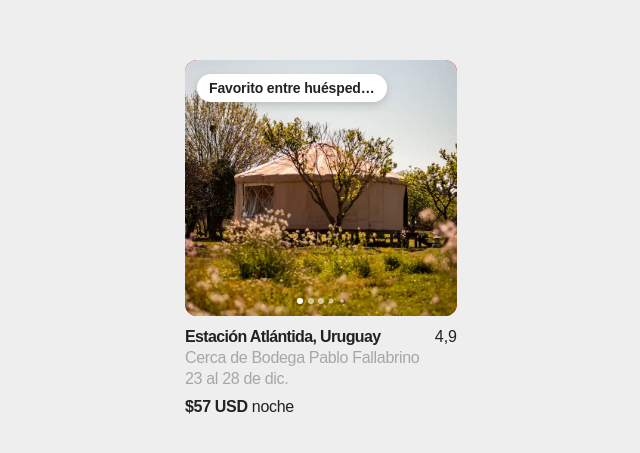
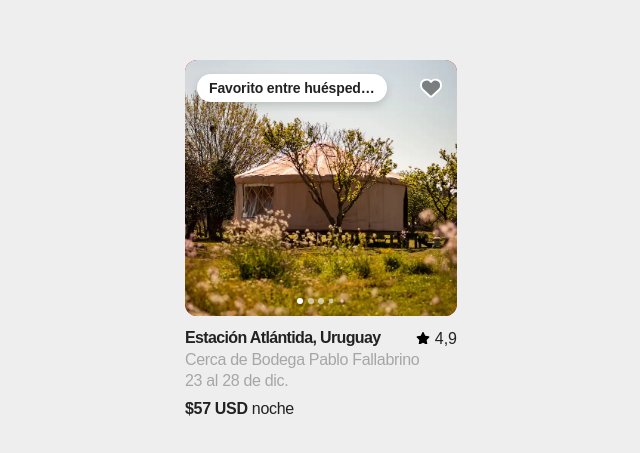
Before and after one commit to DonVicio/ejercicio-card-airbnb, a plain HTML site: page index.html in a window 1280 px wide. Shown: the part 159-612 px from the top of the page, 317-957 px from the left. Drawn offline with Linux system fonts and the light colour scheme.

Commit message:
Add SVG content CSS fixes and hover capabilities

```diff
--- a/index.html
+++ b/index.html
@@ -12,7 +12,11 @@
       <img class="card__image" alt="Una cabañita bien facherita" src="assets/house-airbnb.webp">
       <div class="card__tag-container">
         <span class="card__tag">Favorito entre huéspedes</span>
-        <span class="card__fav-trigger card__fav-trigger--inactive"></span>
+        <div class="card__fav-trigger card__fav-trigger--inactive">
+          <svg id="heart" class="icon" alt="Añadir a favoritos" xmlns="http://www.w3.org/2000/svg" viewBox="0 0 512 512">
+            <path d="M47.6 300.4L228.3 469.1c7.5 7 17.4 10.9 27.7 10.9s20.2-3.9 27.7-10.9L464.4 300.4c30.4-28.3 47.6-68 47.6-109.5v-5.8c0-69.9-50.5-129.5-119.4-141C347 36.5 300.6 51.4 268 84L256 96 244 84c-32.6-32.6-79-47.5-124.6-39.9C50.5 55.6 0 115.2 0 185.1v5.8c0 41.5 17.2 81.2 47.6 109.5z"/>
+          </svg>
+        </div>
       </div>
       <ul class="card__carousel-control">
         <li class="card__carousel-item card__carousel-item--current"></li>
@@ -25,7 +29,16 @@
     <main class="card__text-container">
       <div class="card__title-container">
         <h2 class="card__title">Estación Atlántida, Uruguay</h2>
-        <span class="card__rating">4,9</span>
+        <div class="card__rating">
+          <div class="card__rating-star">
+            <svg id="star" class="icon" xmlns="http://www.w3.org/2000/svg" viewBox="0 0 576 512">
+              <path d="M316.9 18C311.6 7 300.4 0 288.1 0s-23.4 7-28.8 18L195 150.3 51.4 171.5c-12 1.8-22 10.2-25.7 21.7s-.7 24.2 7.9 32.7L137.8 329 113.2 474.7c-2 12 3 24.2 12.9 31.3s23 8 33.8 2.3l128.3-68.5 128.3 68.5c10.8 5.7 23.9 4.9 33.8-2.3s14.9-19.3 12.9-31.3L438.5 329 542.7 225.9c8.6-8.5 11.7-21.2 7.9-32.7s-13.7-19.9-25.7-21.7L381.2 150.3 316.9 18z"/>
+            </svg>
+          </div>
+          <div class="card__rating-value">
+            4,9
+          </div>
+        </div>
       </div>
       <p class="card__description">Cerca de Bodega Pablo Fallabrino</p>
       <p class="card__date">23 al 28 de dic.</p>
--- a/style.css
+++ b/style.css
@@ -13,9 +13,16 @@ article.card__container{
   box-sizing: border-box;
   width: 288px;
   max-width: 320px;
-  /* background-color: white;  */
   padding: 8px;
-  border-radius: 20px;
+  border-radius: 20px 20px 10px 10px;
+  transition: all 0.3s ease-in-out;
+}
+
+article.card__container:hover{
+background-color: white;
+transform: scale(1.01);
+transition: all 0.3s ease-in-out;
+box-shadow: 0 40px 80px -40px rgba(0, 0, 0, 0.2);
 }
 
 article.card__container > header.card__image-container{
@@ -35,7 +42,7 @@ article.card__container > header.card__image-container > img.card__image{
   object-position: center;
 }
 
-article.card__container > header.card__image-container > .card__tag-container > .card__tag{
+article.card__container > header.card__image-container > div.card__tag-container > span.card__tag{
   position: absolute;
   box-sizing: border-box;
   top: 14px;
@@ -53,6 +60,29 @@ article.card__container > header.card__image-container > .card__tag-container >
   overflow: hidden;
   text-overflow: ellipsis;
   box-shadow: 0px 4px 8px rgba(0,0,0,0.15);
+}
+
+article.card__container > header.card__image-container > div.card__tag-container > div.card__fav-trigger{
+  position: absolute;
+  top: 14px;
+  right: 12px;
+  width: 20px;
+  height: 20px;
+  padding: 4px;
+}
+
+article.card__container > header.card__image-container > div.card__tag-container > div.card__fav-trigger--inactive > svg.icon{
+  overflow: visible;
+  stroke: #fff;
+  stroke-width: 50px;
+  fill: rgba(0, 0, 0, 0.4);
+  transition: all 0.3s;
+}
+
+article.card__container > header.card__image-container > div.card__tag-container > div.card__fav-trigger--inactive > svg.icon:hover{
+  fill: rgba(255, 255, 255, 0.4);
+  transition: all 0.3s;
+  cursor: pointer;
 }
 
 article.card__container > header.card__image-container > .card__carousel-control{
@@ -101,8 +131,14 @@ article.card__container > footer.card__price > p {
   margin-bottom: 3px;
 }
 
+article.card__container > footer.card__price > p {
+  margin-bottom: 0;
+}
+
 article.card__container > main.card__text-container > div.card__title-container{
-  position: relative;
+  display: flex;
+  align-items: center;
+  justify-content: space-between;
   margin-bottom: 3px;
 }
 
@@ -120,10 +156,21 @@ article.card__container > main.card__text-container > p.card__date
   color: #a6a6a6;
 }
 
-article.card__container > main.card__text-container > div.card__title-container > span.card__rating{
-  position: absolute;
-  top: 0;
-  right: 0;
+article.card__container > main.card__text-container > div.card__title-container > div.card__rating{
+  display: flex;
+  align-items: baseline;
+  gap: 3px;
+}
+
+article.card__container > main.card__text-container > div.card__title-container > div.card__rating > div{
+  display: inline-block;
+}
+
+article.card__container > main.card__text-container > div.card__title-container > div.card__rating > div.card__rating-star{
+  box-sizing: border-box;
+  width: 18px;
+  height: 18px;
+  padding: 2px;
 }
 
 article.card__container > footer.card__price > p > span{
```
